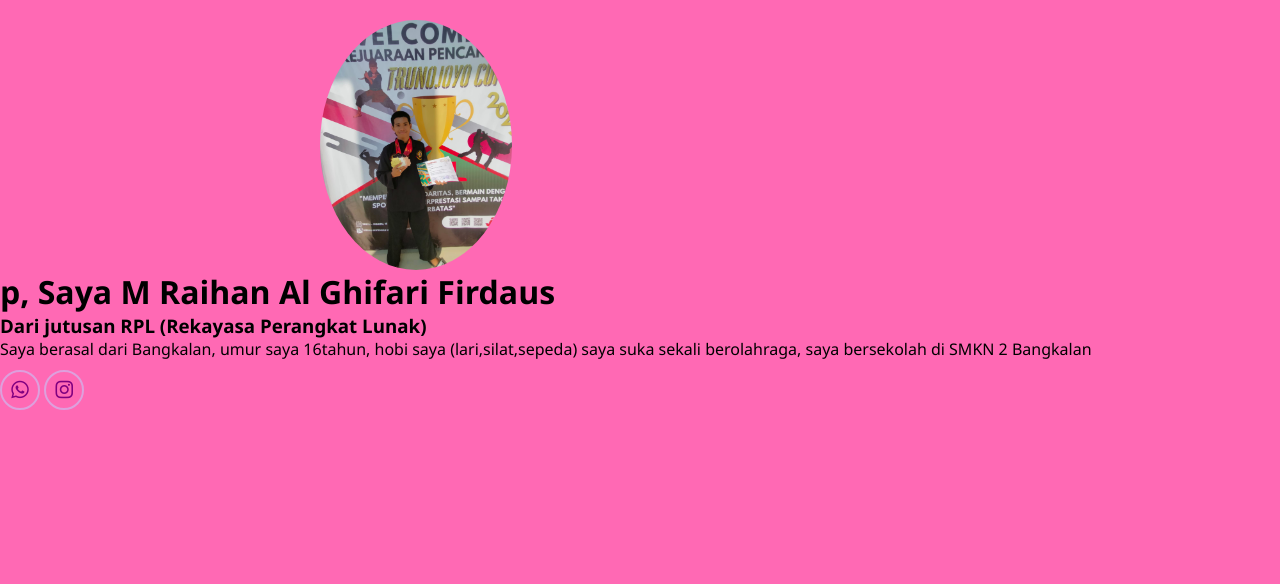
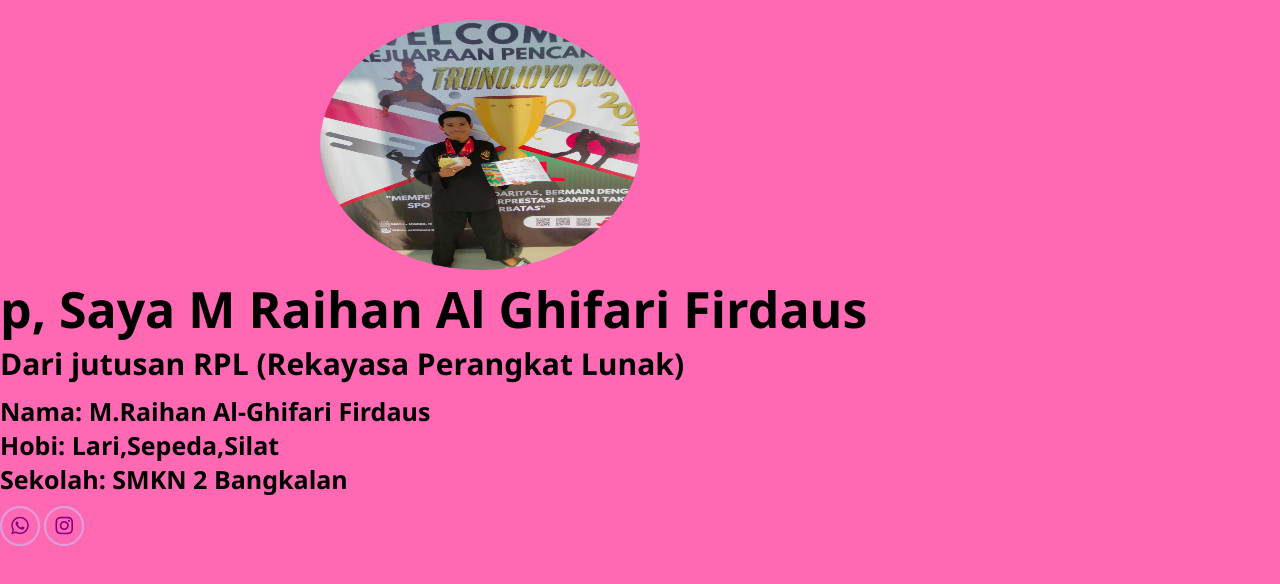
Before and after one commit to reyhanalghifar/Reyhan-porto, a plain HTML site: page index.html in a window 1280 px wide. Drawn offline with Linux system fonts and the light colour scheme.

Commit message:
merubah tampilan

```diff
--- a/index.html
+++ b/index.html
@@ -29,11 +29,9 @@
       <div class="about-countent"></div>
       <h1>p, Saya M Raihan Al Ghifari Firdaus</h1>
       <h3>Dari jutusan RPL (Rekayasa Perangkat Lunak)</h3>
-      <p>
-        Saya berasal dari Bangkalan, umur saya 16tahun, hobi saya
-        (lari,silat,sepeda) saya suka sekali berolahraga, saya bersekolah di
-        SMKN 2 Bangkalan
-      </p>
+      <p>Nama: M.Raihan Al-Ghifari Firdaus</p>
+      <p>Hobi: Lari,Sepeda,Silat</p>
+      <p>Sekolah: SMKN 2 Bangkalan</p>
     </div>
     <div class="contact">
       <a href="https://wa.me/qr/SBLETCHNOSK3F1" target="_blank"
--- a/rey.css
+++ b/rey.css
@@ -11,10 +11,10 @@ body {
 }
 
 img {
-  width: 15%;
+  width: 25%;
   border-radius: 50%;
   max-height: 250px;
-  display: flex;
+  display: center;
   justify-content: space-between;
   margin-left: 25%;
   margin-top: 20px;
@@ -25,7 +25,7 @@ nav {
   display: flex;
   align-items: center;
   justify-content: space-between;
-  background-color: white;
+  background-color: rgb(0, 0, 0);
   padding: 15px;
   position: fixed;
   border-bottom: solid 0.8px;
@@ -46,7 +46,7 @@ nav ul li a {
   text-transform: capitalize;
 }
 nav ul li a:hover {
-  color: red;
+  color: rgb(0, 0, 0);
   transition: 0.4s;
   border-bottom: 2px solid red;
 }
@@ -62,22 +62,22 @@ nav ul li a:hover {
   max-width: 600px;
 }
 
-.about-content h1 {
-  font-size: 40px;
+.About h1 {
+  font-size: 50px;
   font-weight: 700;
-  color: white;
+  color: rgb(0, 0, 0);
 }
 
-.about-content h3 {
-  font-size: 25px;
+.About h3 {
+  font-size: 30px;
   font-weight: 700;
-  color: #00abf0;
+  color: #000000;
   padding-bottom: 10px;
 }
 
-.about-content p {
-  color: white;
-  font-size: 15px;
+.About p {
+  color: rgb(0, 0, 0);
+  font-size: 25px;
   font-weight: 700;
 }
 
```
